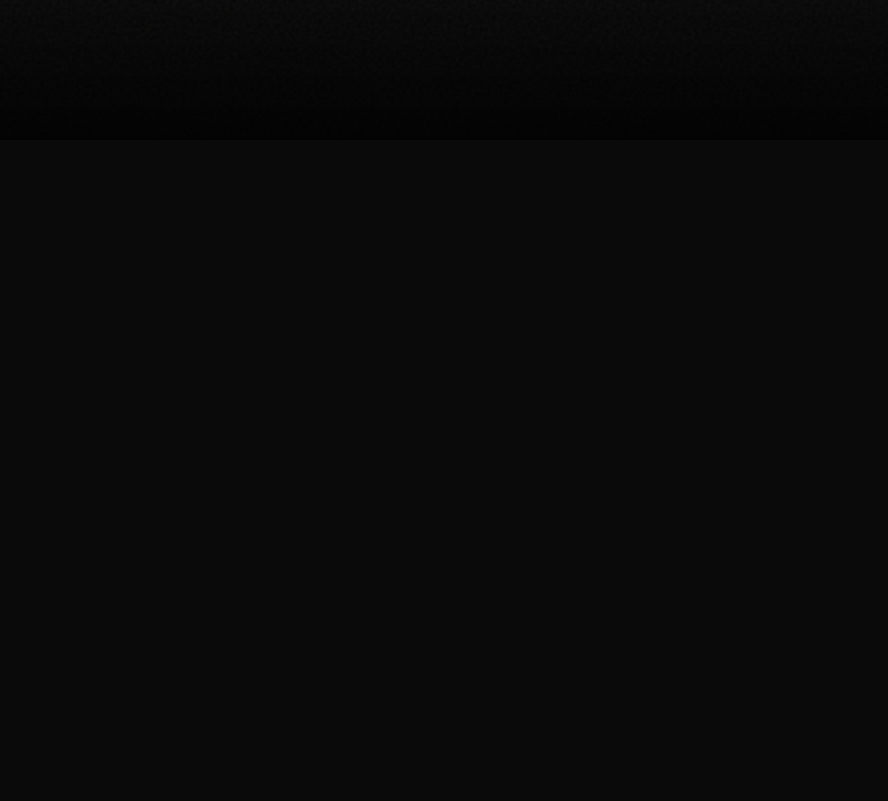
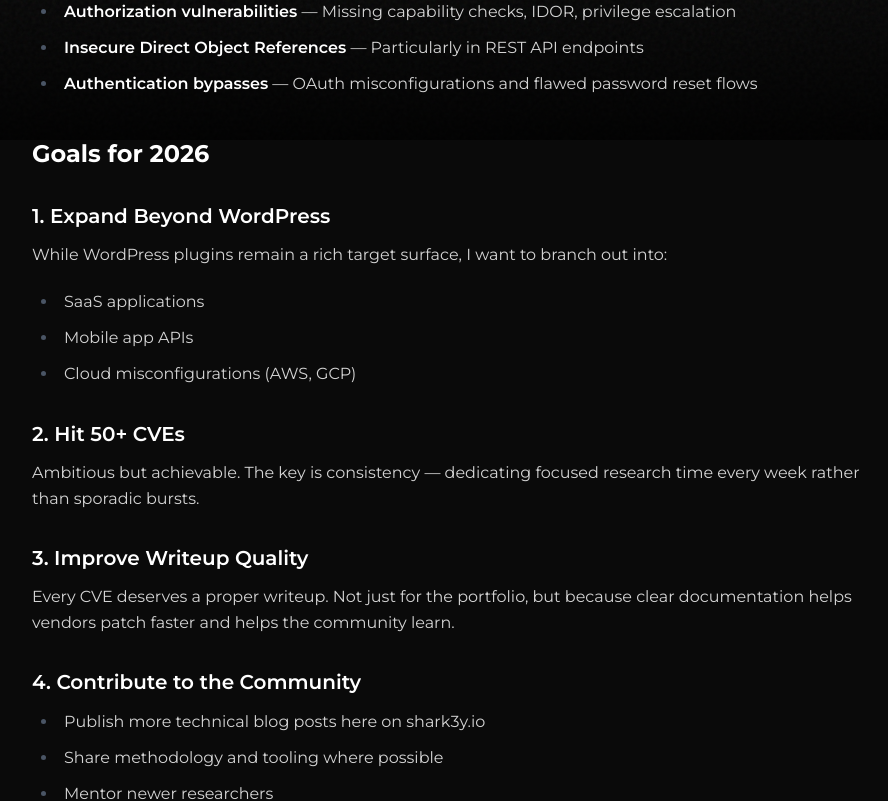
Before and after one commit to angusgee/shark3y.io, a React (Vite) app: page /bug-bounty-2026 in a window 1280 px wide. Before the commit this address had no page. Shown: the part 660-1461 px from the top of the page, without its empty margins (176-1064 px from the left). Before the commit the page ends 800 px from the top, so only its background shows below. Built offline with nearby package versions, Linux system fonts and the light colour scheme.

Commit message:
feat(posts): add markdown blog posts with typography support

```diff
--- a/package.json
+++ b/package.json
@@ -10,10 +10,13 @@
     "preview": "vite preview"
   },
   "dependencies": {
+    "@tailwindcss/typography": "^0.5.19",
     "lucide-react": "^0.562.0",
     "react": "^19.2.0",
     "react-dom": "^19.2.0",
-    "react-router-dom": "^7.11.0"
+    "react-markdown": "^10.1.0",
+    "react-router-dom": "^7.11.0",
+    "remark-gfm": "^4.0.1"
   },
   "devDependencies": {
     "@eslint/js": "^9.39.1",
--- a/src/App.jsx
+++ b/src/App.jsx
@@ -13,7 +13,7 @@ function App() {
           <Route index element={<Home />} />
           <Route path="cves" element={<CVEs />} />
           <Route path="contact" element={<Contact />} />
-          <Route path="post/:slug" element={<Post />} />
+          <Route path=":slug" element={<Post />} />
         </Route>
       </Routes>
     </BrowserRouter>
--- a/src/components/PostCard.jsx
+++ b/src/components/PostCard.jsx
@@ -8,7 +8,7 @@ export default function PostCard({ post }) {
   });
 
   return (
-    <Link to={`/post/${post.slug}`} className="block">
+    <Link to={`/${post.slug}`} className="block">
       <article className="gradient-border rounded-lg bg-dark-surface p-5 transition-all hover:bg-dark-surface/80">
         <h3 className="text-lg font-medium text-white mb-1">{post.title}</h3>
         <time className="text-sm text-gray-muted">{formattedDate}</time>
--- /dev/null
+++ b/src/content/bug-bounty-2026.md
@@ -0,0 +1,41 @@
+# Bug Bounty - Goals 2026
+
+It's a new year and time to set some goals for security research and bug bounty in 2026.
+
+## Looking Back at 2025
+
+2025 was a solid year — I picked up 35+ CVEs across various WordPress plugins and started building a reputation in the bug bounty space. The focus was primarily on:
+
+- **Authorization vulnerabilities** — Missing capability checks, IDOR, privilege escalation
+- **Insecure Direct Object References** — Particularly in REST API endpoints
+- **Authentication bypasses** — OAuth misconfigurations and flawed password reset flows
+
+## Goals for 2026
+
+### 1. Expand Beyond WordPress
+
+While WordPress plugins remain a rich target surface, I want to branch out into:
+
+- SaaS applications
+- Mobile app APIs
+- Cloud misconfigurations (AWS, GCP)
+
+### 2. Hit 50+ CVEs
+
+Ambitious but achievable. The key is consistency — dedicating focused research time every week rather than sporadic bursts.
+
+### 3. Improve Writeup Quality
+
+Every CVE deserves a proper writeup. Not just for the portfolio, but because clear documentation helps vendors patch faster and helps the community learn.
+
+### 4. Contribute to the Community
+
+- Publish more technical blog posts here on shark3y.io
+- Share methodology and tooling where possible
+- Mentor newer researchers
+
+## The Plan
+
+The approach is simple: **pick a target, understand it deeply, then break it systematically**. No spray-and-pray. Deep understanding of the codebase and architecture always wins.
+
+Let's get it.
--- a/src/index.css
+++ b/src/index.css
@@ -1,4 +1,5 @@
 @import "tailwindcss";
+@plugin "@tailwindcss/typography";
 
 @theme {
   --color-dark-bg: #0a0a0a;
--- a/src/pages/Post.jsx
+++ b/src/pages/Post.jsx
@@ -1,10 +1,34 @@
+import { useState, useEffect } from 'react';
 import { useParams, Link } from 'react-router-dom';
 import { ArrowLeft } from 'lucide-react';
+import ReactMarkdown from 'react-markdown';
+import remarkGfm from 'remark-gfm';
 import { posts } from '../data/posts';
+
+const markdownFiles = import.meta.glob('../content/*.md', { query: '?raw', import: 'default' });
 
 export default function Post() {
   const { slug } = useParams();
   const post = posts.find((p) => p.slug === slug);
+  const [content, setContent] = useState('');
+  const [loading, setLoading] = useState(true);
+
+  useEffect(() => {
+    if (!post) return;
+
+    const path = `../content/${post.slug}.md`;
+    const loader = markdownFiles[path];
+
+    if (loader) {
+      loader().then((raw) => {
+        setContent(raw);
+        setLoading(false);
+      });
+    } else {
+      setContent('');
+      setLoading(false);
+    }
+  }, [post]);
 
   if (!post) {
     return (
@@ -48,14 +72,31 @@ export default function Post() {
           </div>
         </header>
 
-        <div className="prose prose-invert max-w-none">
-          <p className="text-gray-text leading-relaxed">{post.excerpt}</p>
+        {loading ? (
+          <p className="text-gray-muted">Loading...</p>
+        ) : content ? (
+          <div className="prose prose-invert max-w-none
+            prose-headings:text-white
+            prose-h2:text-2xl prose-h2:mt-10 prose-h2:mb-4
+            prose-h3:text-xl prose-h3:mt-8 prose-h3:mb-3
+            prose-p:text-gray-text prose-p:leading-relaxed
+            prose-li:text-gray-text
+            prose-strong:text-white
+            prose-a:text-neon-cyan hover:prose-a:text-neon-purple
+            prose-code:text-neon-cyan prose-code:bg-dark-surface prose-code:px-1.5 prose-code:py-0.5 prose-code:rounded
+            prose-pre:bg-dark-surface prose-pre:border prose-pre:border-dark-border
+            prose-blockquote:border-neon-cyan prose-blockquote:text-gray-text
+            prose-hr:border-dark-border"
+          >
+            <ReactMarkdown remarkPlugins={[remarkGfm]}>{content}</ReactMarkdown>
+          </div>
+        ) : (
           <div className="mt-8 p-6 rounded-lg bg-dark-surface border border-dark-border">
             <p className="text-gray-muted text-sm">
               Full writeup coming soon.
             </p>
           </div>
-        </div>
+        )}
       </article>
     </div>
   );
```
Also changed, not shown: 1 other file (tests, documents, lock files or other folders).
